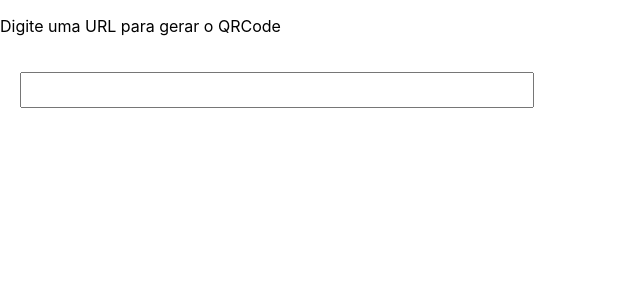
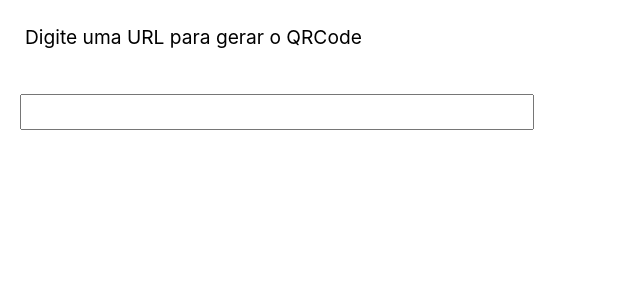
Before and after one commit to josemauromani/qr-code-generator-reactjs, a React (Create React App) app: page / in a window 1280 px wide. Shown: the top 300 px of the page, without its empty margins (0-640 px from the left). Built offline with nearby package versions, Linux system fonts and the light colour scheme.

Commit message:
adding margin to text

```diff
--- a/src/index.css
+++ b/src/index.css
@@ -12,7 +12,7 @@ code {
     monospace;
 }
 
-input {
+input, p {
   margin: 20px;
   padding: 5px;
   width: 500px;
```
